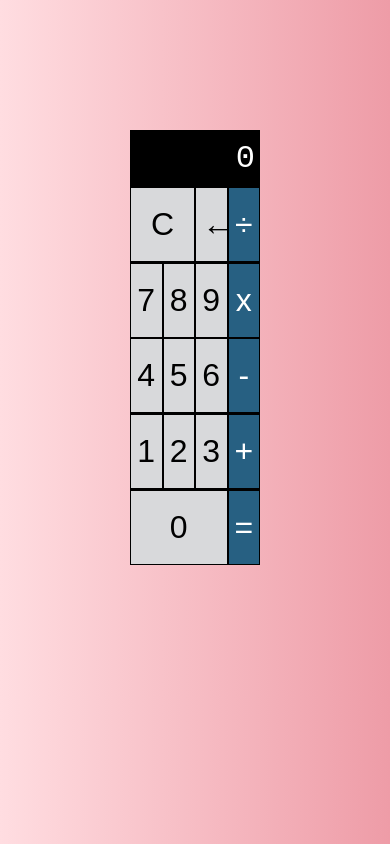
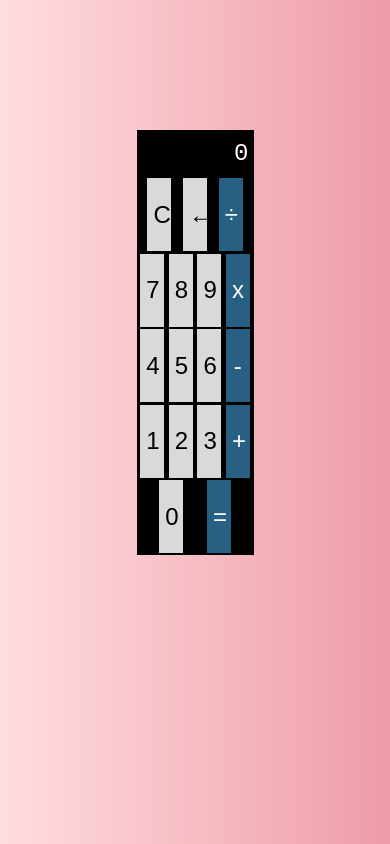
Before and after one commit to nickster716/calculator-project, a plain HTML site: page index.html in a window 390 px wide. Drawn offline with Linux system fonts and the light colour scheme.

Commit message:
Update style.css

```diff
--- a/style.css
+++ b/style.css
@@ -65,3 +65,23 @@ body{
 .calc-button:last-child:hover{
     background-color: #3e92c4;
 }
+
+/* Responsive Design */
+@media (max-width: 600px) {
+    .calc {
+        width: 90%; /* Adjust calculator width for mobile */
+    }
+
+    .calc-button {
+        width: 22%; /* Make buttons slightly smaller to fit better on smaller screens */
+        font-size: 1.5em; /* Reduce font size for better readability */
+    }
+
+    .calc-row {
+        justify-content: space-evenly; /* Evenly space the buttons */
+    }
+
+    .screen {
+        font-size: 1.5em; /* Reduce the screen font size on smaller screens */
+    }
+}
```
